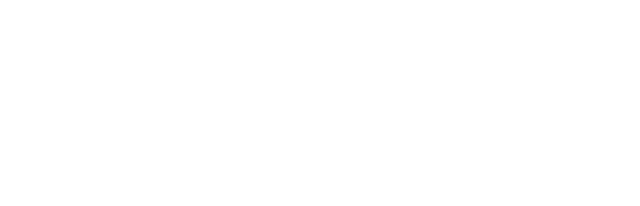
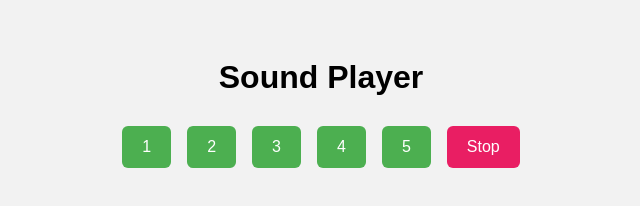
Before and after one commit to acciojob/Soundbar-Ankush135, a website: page main.html in a window 1280 px wide. Shown: the whole page, without its empty margins (319-959 px from the left). Drawn offline with Linux system fonts and the light colour scheme.

Commit message:
created a submission

```diff
--- a/main.html
+++ b/main.html
@@ -8,6 +8,9 @@
 
 <body>
 	<!-- the entire body must be written by student -->
+
+    <h1>Sound Player</h1>
+    <div id="buttons"></div>
     <script type="text/javascript" src="./script.js">
 </script>
 
--- a/script.js
+++ b/script.js
@@ -1 +1,46 @@
 //your JS code here. If required.
+const buttonsContainer = document.getElementById("buttons");
+const sounds = [
+  "sound1.mp3",
+  "sound2.mp3",
+  "sound3.mp3",
+  "sound4.mp3",
+  "sound5.mp3"
+];
+
+let currentAudio = null;
+
+sounds.forEach((sound, index) => {
+  const btn = document.createElement("button");
+  btn.className = "btn";
+  btn.textContent = index + 1;
+
+  btn.addEventListener("click", () => {
+    stopSound();
+
+    const audio = new Audio(`sounds/${sound}`);
+    currentAudio = audio;
+
+
+    audio.play().catch(() => {});
+  });
+
+  buttonsContainer.appendChild(btn);
+});
+
+
+const stopBtn = document.createElement("button");
+stopBtn.className = "stop";
+stopBtn.textContent = "Stop";
+
+stopBtn.addEventListener("click", stopSound);
+
+buttonsContainer.appendChild(stopBtn);
+
+
+function stopSound() {
+  if (currentAudio) {
+    currentAudio.pause();
+    currentAudio.currentTime = 0;
+  }
+}
--- a/styles.css
+++ b/styles.css
@@ -1 +1,34 @@
 /*  your css code here. If applicable */
+body {
+    font-family: Arial, sans-serif;
+    background: #f2f2f2;
+    text-align: center;
+    padding: 30px;
+}
+
+#buttons {
+    margin-top: 20px;
+}
+
+.btn, .stop {
+    background: #4CAF50;
+    padding: 12px 20px;
+    margin: 8px;
+    border: none;
+    border-radius: 6px;
+    color: white;
+    cursor: pointer;
+    font-size: 16px;
+}
+
+.btn:hover {
+    background: #45a049;
+}
+
+.stop {
+    background: #e91e63;
+}
+
+.stop:hover {
+    background: #d81b60;
+}
```
